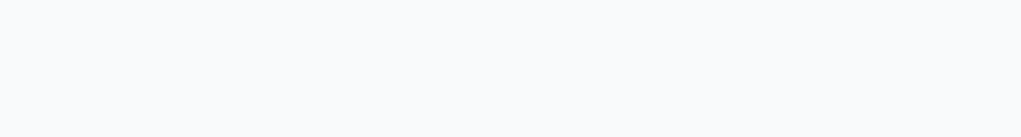
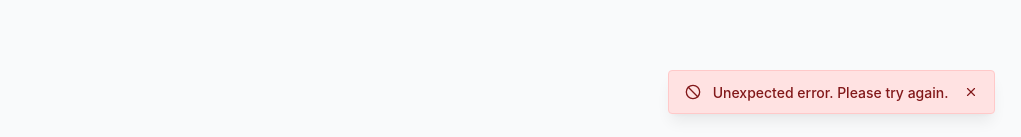
Before and after one commit to franverona/snip, a Next.js app in the folder apps/web/: page / in a window 1280 px wide. Both pictures are taken after typing "https://example.com", "Sample" into the empty fields and a click on the button "Shorten URL". Shown: the part 660-797 px from the top of the page, without its empty margins (259-1280 px from the left). Built offline with nearby package versions, Linux system fonts and the light colour scheme; no server answers.

Commit message:
feat: add delete button to stats page (#53)

```diff
--- a/apps/web/src/app/layout.tsx
+++ b/apps/web/src/app/layout.tsx
@@ -2,6 +2,7 @@ import type { Metadata } from 'next'
 import './globals.css'
 import { StyledComponentsRegistry } from '@/lib/StyledComponentsRegistry'
 import { Header } from '@/components/Header'
+import { ToastProvider } from '@/components/Toast'
 
 export const metadata: Metadata = {
   title: 'Snip — URL Shortener',
@@ -14,6 +15,7 @@ export default function RootLayout({ children }: { children: React.ReactNode })
       <body>
         <StyledComponentsRegistry>
           <Header />
+          <ToastProvider>
             <main
               style={{
                 maxWidth: 720,
@@ -23,6 +25,7 @@ export default function RootLayout({ children }: { children: React.ReactNode })
             >
               {children}
             </main>
+          </ToastProvider>
         </StyledComponentsRegistry>
       </body>
     </html>
--- a/apps/web/src/components/ShortenForm.tsx
+++ b/apps/web/src/components/ShortenForm.tsx
@@ -4,6 +4,8 @@ import { useState } from 'react'
 import styled from 'styled-components'
 import { api, ApiError } from '@/lib/api'
 import { CreateUrlInputSchema, type CreateUrlResponse } from '@snip/types'
+import { Button } from './ui'
+import { useToast } from './Toast'
 
 // ---- Styled components ----
 
@@ -57,26 +59,8 @@ const TwoCol = styled.div`
   }
 `
 
-const SubmitButton = styled.button`
+const SubmitButton = styled(Button)`
   width: 100%;
-  background: #2563eb;
-  color: #fff;
-  border: none;
-  border-radius: 0.375rem;
-  padding: 0.625rem 1rem;
-  font-size: 0.875rem;
-  font-weight: 600;
-  cursor: pointer;
-  transition: background 0.15s;
-
-  &:hover:not(:disabled) {
-    background: #1d4ed8;
-  }
-
-  &:disabled {
-    opacity: 0.5;
-    cursor: not-allowed;
-  }
 `
 
 const FieldErrorMessage = styled.p`
@@ -169,6 +153,8 @@ function FieldErrors({ errors }: { errors?: string[] }) {
 }
 
 export function ShortenForm() {
+  const { showToast } = useToast()
+
   const [originalUrl, setOriginalUrl] = useState('')
   const [customSlug, setCustomSlug] = useState('')
   const [expiresAt, setExpiresAt] = useState('')
@@ -208,11 +194,14 @@ export function ShortenForm() {
     try {
       const res = await api.createUrl(validated.data)
       setResult(res)
+      showToast('URL created', 'success')
     } catch (err) {
       if (err instanceof ApiError) {
         setApiError(err.message)
+        showToast(err.message, 'error')
       } else {
         setApiError('Unexpected error. Please try again.')
+        showToast('Unexpected error. Please try again.', 'error')
       }
     } finally {
       setLoading(false)
@@ -281,7 +270,7 @@ export function ShortenForm() {
           </Field>
         </TwoCol>
 
-        <SubmitButton type="submit" disabled={loading}>
+        <SubmitButton color="primary" type="submit" disabled={loading}>
           {loading ? 'Shortening…' : 'Shorten URL'}
         </SubmitButton>
       </Form>
--- /dev/null
+++ b/apps/web/src/components/Toast.tsx
@@ -0,0 +1,188 @@
+'use client'
+
+import { createContext, useCallback, useContext, useEffect, useState } from 'react'
+import styled, { keyframes } from 'styled-components'
+
+type ToastType = 'default' | 'success' | 'error'
+
+type ColorShades = {
+  border: string
+  background: string
+  text: string
+}
+
+const COLORS: Record<ToastType, ColorShades> = {
+  default: {
+    border: '#e5e7eb',
+    background: '#fff',
+    text: 'inherit',
+  },
+  success: {
+    border: '#b9f8cf',
+    background: '#dcfce7',
+    text: '#0d542b',
+  },
+  error: {
+    border: '#ffc9c9',
+    background: '#ffe2e2',
+    text: '#82181a',
+  },
+}
+
+const slideUp = keyframes`
+  from {
+    opacity: 0;
+    transform: translateY(1rem);
+  }
+  to {
+    opacity: 1;
+    transform: translateY(0);
+  }
+`
+
+const Wrapper = styled.div<{ $type: ToastType }>`
+  display: flex;
+  align-items: center;
+  justify-content: space-between;
+  gap: 0.75rem;
+  position: fixed;
+  bottom: 1.6rem;
+  right: 1.6rem;
+  z-index: 50;
+  border-radius: 4px;
+  border: ${({ $type }) => `1px solid ${COLORS[$type].border}`};
+  background: ${({ $type }) => COLORS[$type].background};
+  color: ${({ $type }) => COLORS[$type].text};
+  padding: 0.8rem 1rem;
+  box-shadow:
+    0 10px 15px -3px rgb(0 0 0 / 0.07),
+    0 4px 6px -4px rgb(0 0 0 / 0.05);
+  animation: ${slideUp} 0.2s ease-out;
+
+  svg {
+    stroke: ${({ $type }) => COLORS[$type].text};
+  }
+`
+
+const Message = styled.div`
+  cursor: default;
+  flex: 1;
+  font-size: 0.875rem;
+  font-weight: 500;
+`
+
+const CloseButton = styled.button`
+  display: flex;
+  align-items: center;
+  justify-content: center;
+  background-color: transparent;
+  border: none;
+  margin-left: 0.25rem;
+`
+
+type ToastContextValue = { showToast: (message: string, type?: ToastType) => void }
+const ToastContext = createContext<ToastContextValue>({ showToast: () => {} })
+
+export function useToast() {
+  return useContext(ToastContext)
+}
+
+function Icon({ type }: { type: ToastType }) {
+  switch (type) {
+    case 'success':
+      return (
+        <svg
+          xmlns="http://www.w3.org/2000/svg"
+          width="16"
+          height="16"
+          viewBox="0 0 24 24"
+          fill="none"
+          stroke="currentColor"
+          strokeWidth="2"
+          strokeLinecap="round"
+          strokeLinejoin="round"
+        >
+          <path d="M20 6 9 17l-5-5" />
+        </svg>
+      )
+    case 'error':
+      return (
+        <svg
+          xmlns="http://www.w3.org/2000/svg"
+          width="16"
+          height="16"
+          viewBox="0 0 24 24"
+          fill="none"
+          stroke="currentColor"
+          strokeWidth="2"
+          strokeLinecap="round"
+          strokeLinejoin="round"
+        >
+          <circle cx="12" cy="12" r="10" />
+          <path d="M4.929 4.929 19.07 19.071" />
+        </svg>
+      )
+    case 'default':
+      return null
+  }
+}
+
+function Toast({
+  message,
+  onClose,
+  type = 'default',
+}: {
+  message: string
+  onClose: () => void
+  type?: ToastType
+}) {
+  useEffect(() => {
+    const timer = setTimeout(onClose, 3000)
+    return () => clearTimeout(timer)
+  }, [onClose])
+
+  return (
+    <Wrapper $type={type}>
+      <Icon type={type} />
+      <Message>{message}</Message>
+      <CloseButton onClick={onClose}>
+        <svg
+          width="14"
+          height="14"
+          viewBox="0 0 24 24"
+          fill="none"
+          stroke="currentColor"
+          strokeWidth="2"
+          strokeLinecap="round"
+          strokeLinejoin="round"
+        >
+          <line x1="18" y1="6" x2="6" y2="18" />
+          <line x1="6" y1="6" x2="18" y2="18" />
+        </svg>
+      </CloseButton>
+    </Wrapper>
+  )
+}
+
+export function ToastProvider({ children }: { children: React.ReactNode }) {
+  const [toast, setToast] = useState<{
+    message: string
+    type?: ToastType
+    id: number
+  } | null>(null)
+  const showToast = useCallback(
+    (message: string, type?: ToastType) =>
+      setToast((prev) => ({ message, type: type || 'default', id: (prev?.id ?? 0) + 1 })),
+    [],
+  )
+  const dismissToast = useCallback(() => setToast(null), [])
+
+  return (
+    <ToastContext.Provider value={{ showToast }}>
+      {children}
+      {toast && (
+        <Toast key={toast.id} message={toast.message} onClose={dismissToast} type={toast.type} />
+      )}
+    </ToastContext.Provider>
+  )
+}
--- /dev/null
+++ b/apps/web/src/components/ui/Button.tsx
@@ -0,0 +1,57 @@
+import { type ButtonHTMLAttributes } from 'react'
+import styled from 'styled-components'
+
+type ButtonColor = 'primary' | 'error'
+
+type ColorShades = {
+  text: string
+  main: string
+  hover: string
+}
+
+const COLORS: Record<ButtonColor, ColorShades> = {
+  primary: {
+    text: '#fff',
+    main: '#2563eb',
+    hover: '#1d4ed8',
+  },
+  error: {
+    text: '#fff',
+    main: '#b91c1c',
+    hover: '#991b1b',
+  },
+}
+
+const StyledButton = styled.button<{ $color: ButtonColor }>`
+  background: ${({ $color }) => COLORS[$color].main};
+  color: ${({ $color }) => COLORS[$color].text};
+  border: none;
+  border-radius: 0.375rem;
+  padding: 0.625rem 1rem;
+  font-size: 0.875rem;
+  font-weight: 600;
+  cursor: pointer;
+  transition: background 0.15s;
+
+  &:hover:not(:disabled) {
+    background: ${({ $color }) => COLORS[$color].hover};
+  }
+
+  &:disabled {
+    opacity: 0.5;
+    cursor: not-allowed;
+  }
+`
+
+type ButtonProps = ButtonHTMLAttributes<HTMLButtonElement> & {
+  color?: ButtonColor
+}
+
+export function Button(props: ButtonProps) {
+  const { color = 'primary', ...rest } = props
+  return (
+    <StyledButton $color={color} {...rest}>
+      {props.children}
+    </StyledButton>
+  )
+}
--- /dev/null
+++ b/apps/web/src/components/ui/index.ts
@@ -0,0 +1 @@
+export * from './Button'
--- a/apps/web/src/lib/api.ts
+++ b/apps/web/src/lib/api.ts
@@ -3,8 +3,12 @@ import type { CreateUrlInput, CreateUrlResponse, UrlList, UrlStats } from '@snip
 const BASE_URL = process.env['NEXT_PUBLIC_API_URL'] ?? 'http://localhost:3001'
 
 async function apiFetch<T>(path: string, init?: RequestInit): Promise<T> {
+  const headers = {
+    ...(init?.method !== 'DELETE' ? { 'Content-Type': 'application/json' } : {}),
+    ...init?.headers,
+  }
   const res = await fetch(`${BASE_URL}${path}`, {
-    headers: { 'Content-Type': 'application/json', ...init?.headers },
+    headers,
     ...init,
   })
 
```
Also changed, not shown: apps/web/src/components/StatsView.tsx (+37 -4 lines). Lines whose indentation alone changed are shown as unchanged.
